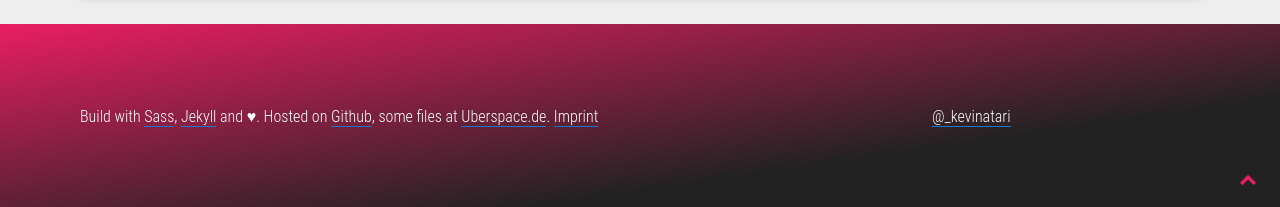
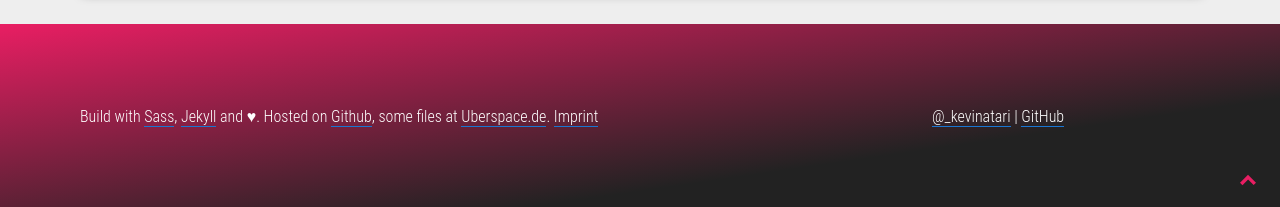
Before and after one commit to KevinGimbel/kevingimbel.github.io-old, a Jekyll site: the page built from index.html, in a window 1280 px wide and 900 px high, scrolled down 3283 px. Shown: the part 690-897 px from the top of the window. Built offline with Jekyll 4.4.1, drawn with Linux system fonts in a browser that asks for light colours; the list of posts is cut into pages by our own code; comment, search, counter and statistics services are not loaded.

```diff
--- a/_includes/footer.html
+++ b/_includes/footer.html
@@ -3,12 +3,14 @@
     <div class="wrap">
         <div class="gw">
             <div class="g three-quarters  small-one-whole">
-            Build with <a href="http://sass-lang.com">Sass</a>, <a href="http://jekyllrb.com">Jekyll</a> and <span class="love">&hearts;</span>. Hosted on <a href="http://github.com/kevingimbel/kevingimbel.github.io">Github</a>, some files at <a href="http://uberspace.de">Uberspace.de</a>.
+            Build with <a href="http://sass-lang.com">Sass</a>, <a href="http://jekyllrb.com">Jekyll</a> and <span class="love">&hearts;</span>.
+            Hosted on <a href="http://github.com/kevingimbel/kevingimbel.github.io">Github</a>, some files at <a href="http://uberspace.de">Uberspace.de</a>.
             <a href="/imprint">Imprint</a>
         </div>
 
         <div class="g one-quarter small-one-whole">
-            <a href="https://twitter.com/_kevinatari" >@_kevinatari</a>
+            <a href="https://twitter.com/_kevinatari" rel="me">@_kevinatari</a> |
+            <a href="https://github.com/kevingimbel" rel="me">GitHub</a>
         </div>
         </div>
     </div> <!-- wrap -->
```
